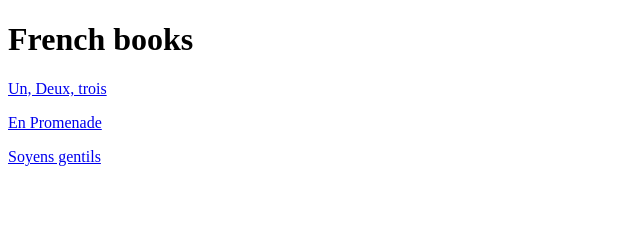
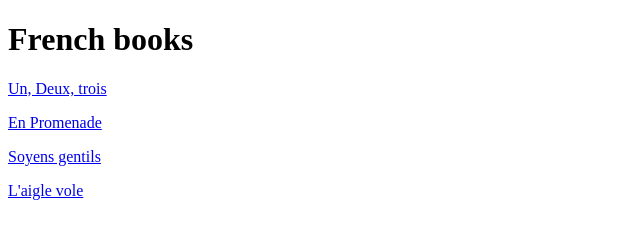
Before and after one commit to AvinavK/avinavk.github.io, a plain HTML site: page index.html in a window 1280 px wide. Shown: the full height of the page, 0-640 px from the left. Drawn offline with Linux system fonts and the light colour scheme.

Commit message:
Update index.html

```diff
--- a/index.html
+++ b/index.html
@@ -12,7 +12,7 @@
 <p><a href="unduextrois.html" title="Un, Deux, trois">Un, Deux, trois</a></p>
 <p><a href="enpromenade.html" title="En Promenade">En Promenade</a></p>
 <p><a href="soyensgentils.html" title=""</a>Soyens gentils</p>
-<p><a href="" title=""</a></p>
+<p><a href="laiglevole.html" title=""</a>L'aigle vole</p>
 <p><a href="" title=""</a></p>
 <p><a href="" title=""</a></p>
 <p><a href="" title=""</a></p>
```
